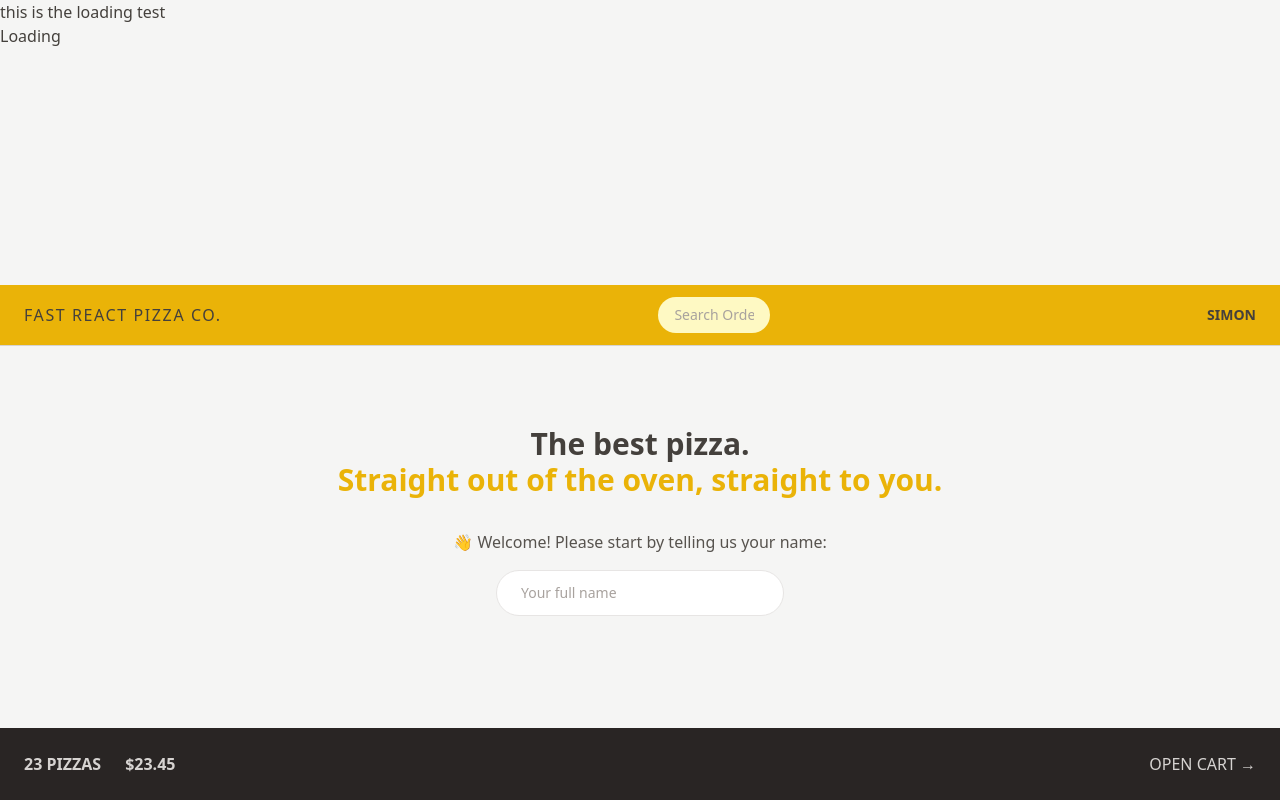
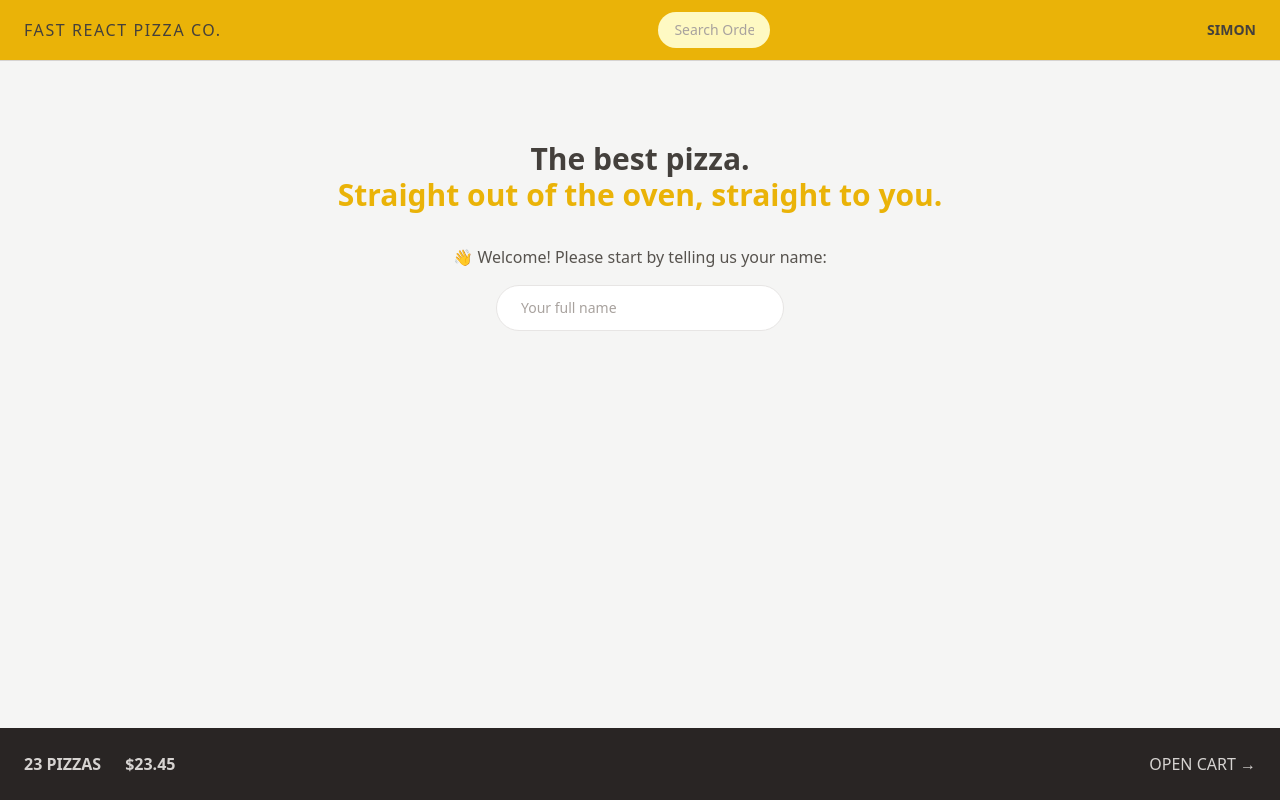
Before and after one commit to chikezie22/fast-react-project, a React (Vite) app: page / in a window 1280 px wide. Built offline with nearby package versions, Linux system fonts and the light colour scheme.

Commit message:
fix: remove loading test message from AppLayout component

```diff
--- a/src/ui/AppLayout.jsx
+++ b/src/ui/AppLayout.jsx
@@ -11,8 +11,6 @@ function AppLayout() {
   return (
     <div className="grid grid-rows-[auto_1fr_auto] h-dvh">
       {isLoading && <Loader />}
-      <div>this is the loading test</div>
-      <h1>Loading</h1>
       {/* {true && <Loader />} */}
       {/* <Loader /> */}
       <Header />
```
